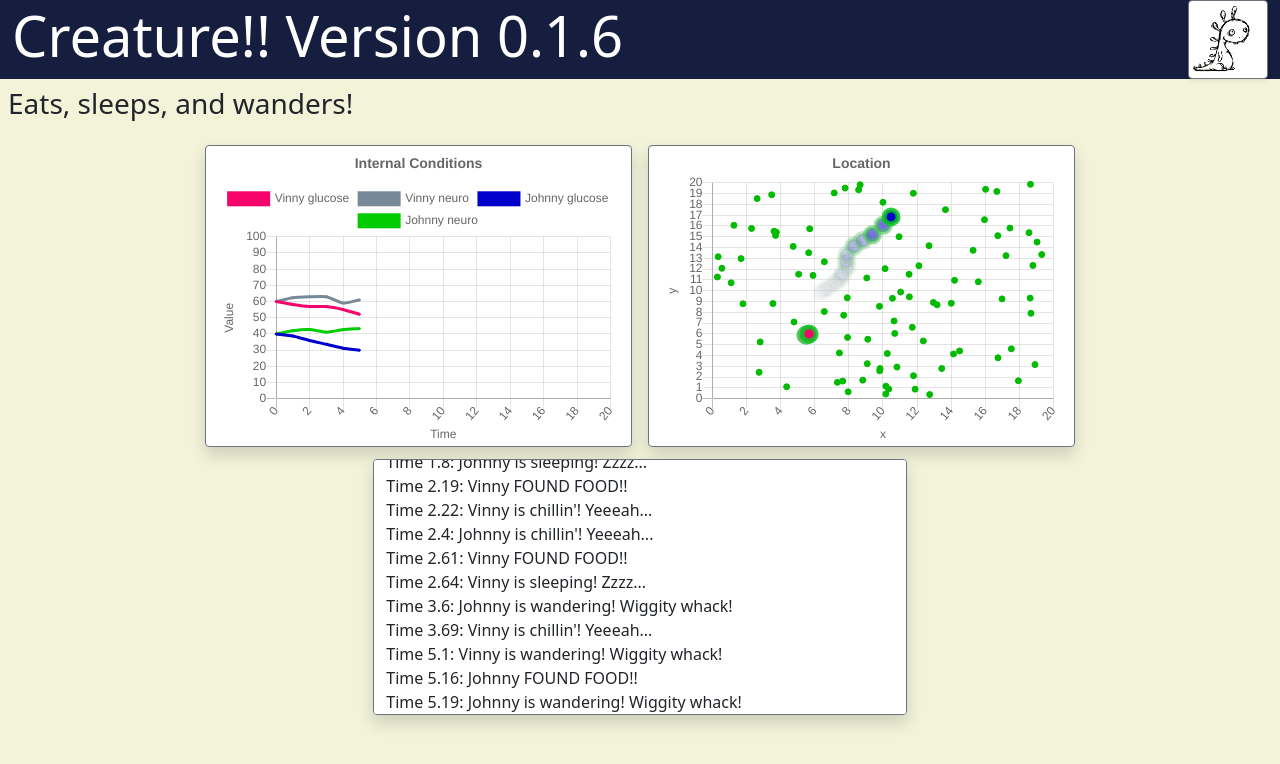
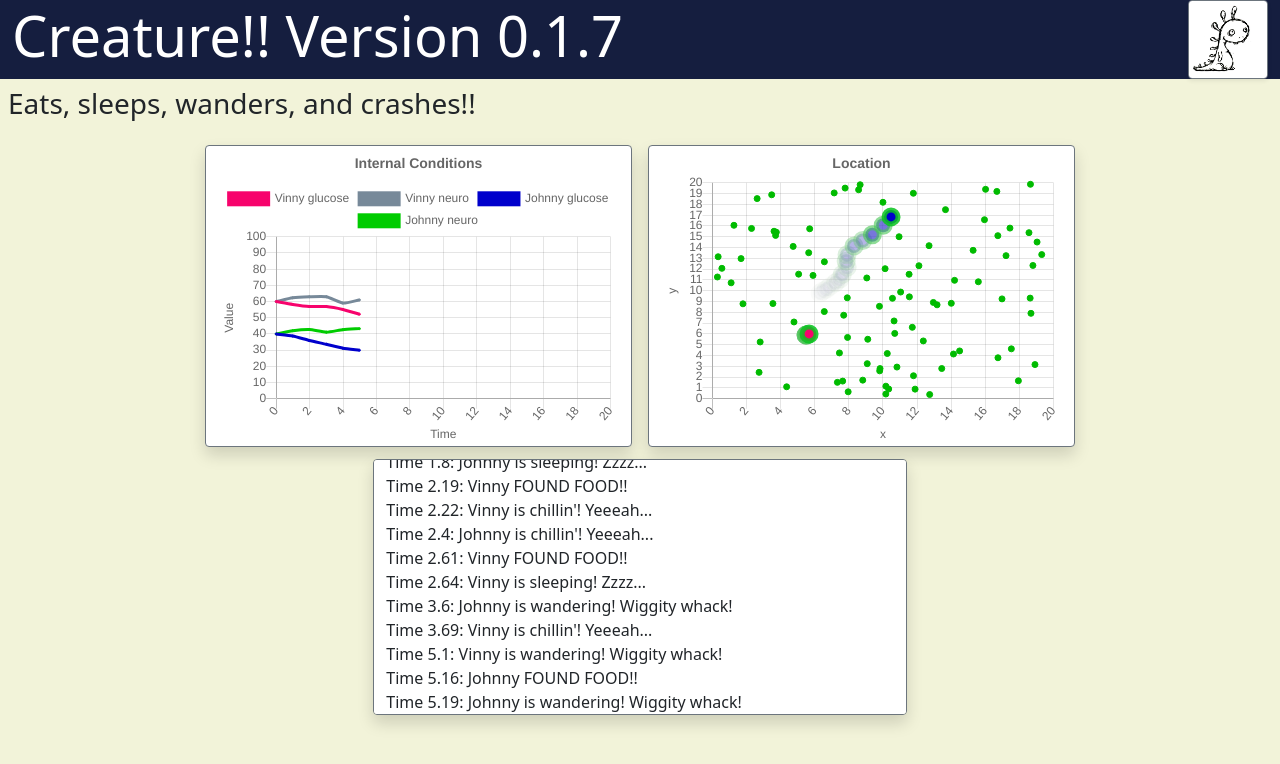
Before and after one commit to cjsequeira/creature, a website built with webpack: page src/index.html in a window 1280 px wide. Built offline with nearby package versions, Linux system fonts and the light colour scheme; animation ran at ten frames a second.

Commit message:
Upnumber to version 0.1.7

```diff
--- a/package.json
+++ b/package.json
@@ -1,6 +1,6 @@
 {
   "name": "creature",
-  "version": "0.1.6",
+  "version": "0.1.7",
   "description": "Creature!",
   "private": true,
   "scripts": {
--- a/src/index.html
+++ b/src/index.html
@@ -14,7 +14,7 @@
 
     <div class="row top-box rounded-lg">
       <div class="col-8 d-flex">
-        <h1 class="display-4 d-flex align-self-center">Creature!! Version 0.1.6</h1>
+        <h1 class="display-4 d-flex align-self-center">Creature!! Version 0.1.7</h1>
       </div>
       <div class="col-4 text-end">
         <!-- Image from: https://www.deviantart.com/lethargiceye/art/Cute-Creature-75055699 -->
@@ -24,7 +24,7 @@
     </div>
     <div class="row align-items-end">
       <div class="col-12 col-sm-8 p-2 text-center text-sm-start">
-        <h3>Eats, sleeps, and wanders!</h3>
+        <h3>Eats, sleeps, wanders, and crashes!!</h3>
       </div>
     </div>
 
```
Also changed, not shown: README-DEV.md, README.md.
